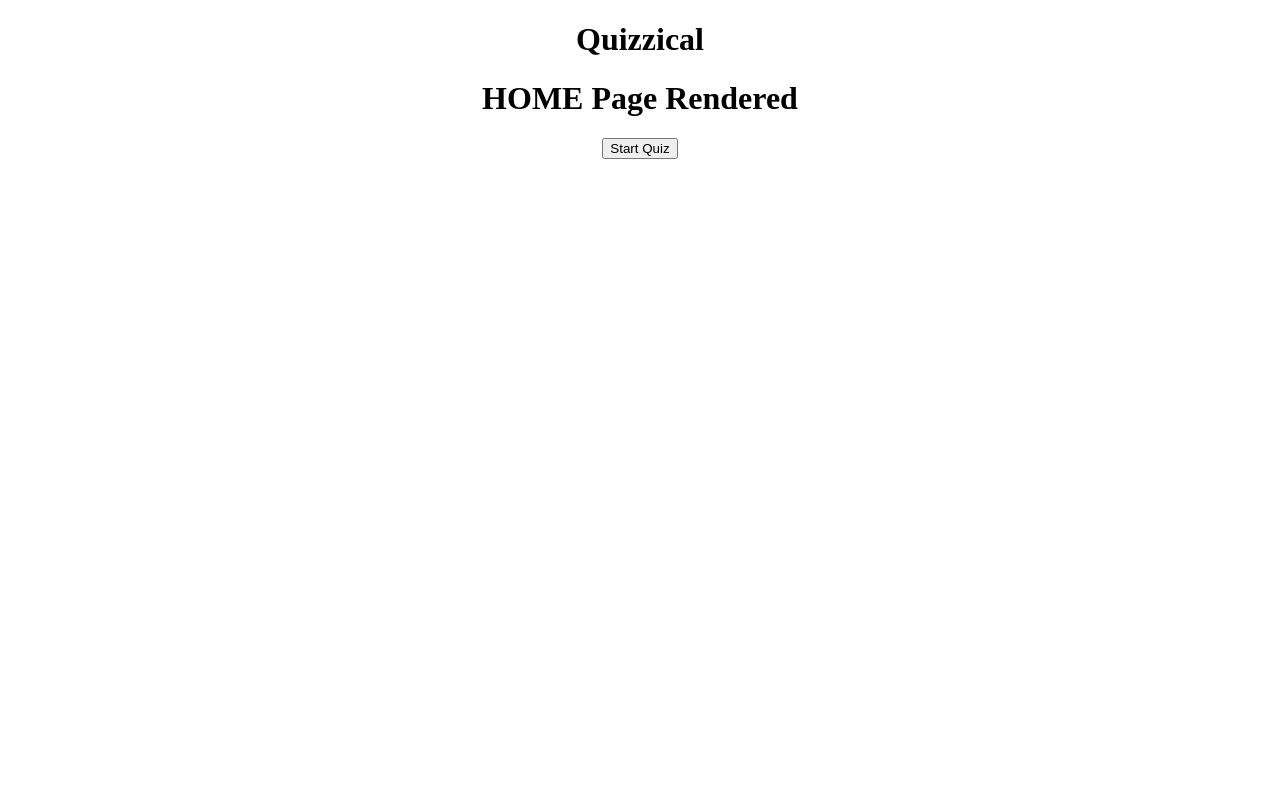
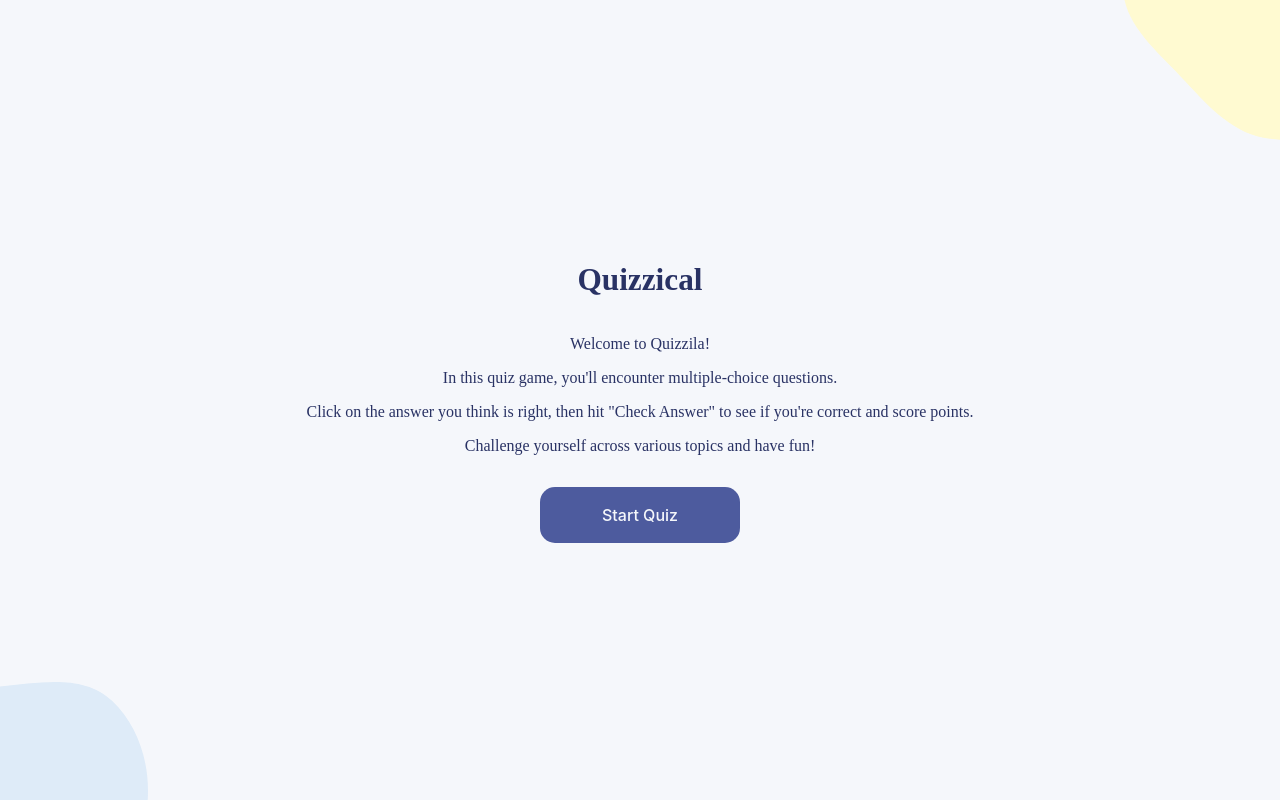
Before and after one commit to roman-thapa/react-quizzical-app, a React (Vite) app: page / in a window 1280 px wide. Built offline with nearby package versions, Linux system fonts and the light colour scheme.

Commit message:
Design your site and put discription in home page

```diff
--- a/src/App.jsx
+++ b/src/App.jsx
@@ -1,5 +1,7 @@
 import React from 'react'
 import HomePage from './HomePage'
+import Game from './Game'
+
 
 function App() {
   const [startQuiz, setStartQuiz] = React.useState(false)
@@ -9,11 +11,13 @@ function App() {
   console.log(startQuiz)
   return (
     <>
-      <h1>Quizzical</h1>
       {!startQuiz && <HomePage
         start={start}
       />}
+      {startQuiz && <Game />}
+
     </>
+
   )
 }
 export default App
--- /dev/null
+++ b/src/Game.jsx
@@ -0,0 +1,11 @@
+import React from "react";
+
+export default function Game() {
+    return (
+        <>
+            <h1>
+                Game Started!!!
+            </h1>
+        </>
+    )
+}
--- a/src/HomePage.jsx
+++ b/src/HomePage.jsx
@@ -1,17 +1,38 @@
 import React from "react";
+
+import TopRight from "./assets/top-right.svg"
+import BottomLeft from "./assets/bottom-left.svg"
 
 export default function HomePage(props) {
     const handleClick = () => {
         props.start()
     }
     return (
-        <>
+        <div className="home--page">
+
+            <img
+                src={TopRight}
+                className="top--right"
+            />
             <h1>
-                HOME Page Rendered
+                Quizzical
             </h1>
-            <button onClick={handleClick}>
+            <div>
+                <p>Welcome to Quizzila!</p>
+                <p>In this quiz game, you'll encounter multiple-choice questions.</p>
+                <p>Click on the answer you think is right, then hit "Check Answer" to see if you're correct and score points.</p>
+                <p>Challenge yourself across various topics and have fun!</p>
+            </div>
+            <button
+                className="start--quiz"
+                onClick={handleClick}
+            >
                 Start Quiz
             </button>
-        </>
+            <img
+              src={BottomLeft}
+              className="bottom--left"
+            />
+        </div>
     )
 }
--- a/src/index.css
+++ b/src/index.css
@@ -1,3 +1,61 @@
 * {
   text-align: center;
+  background: #F5F7FB;
+  color: #293264;
+  text-align: center;
+  font-family: Karla;
+  line-height: normal;
 }
+
+body {
+  margin: 0;
+  padding: 0;
+}
+
+.top--right {
+  position: absolute;
+  top: 0;
+  right: 0;
+}
+
+.bottom--left {
+  position: absolute;
+  bottom: 0;
+  left: 0;
+}
+
+h1 {
+  color: #293264;
+text-align: center;
+font-family: Karla;
+font-size: 31.25px;
+font-style: normal;
+font-weight: 850;
+line-height: normal;
+}
+
+.home--page {
+  width: 100vw;
+  height: 100vh;
+  display: flex;
+  justify-content: center;
+  align-items: center;
+  flex-direction: column;
+
+}
+
+.start--quiz {
+  border-radius: 15px;
+  background: #4D5B9E;
+  width: 12.5rem;
+  height: 3.5rem;
+  border: none;
+  color: #F5F7FB;
+  text-align: center;
+  font-family: Inter;
+  font-size: 16px;
+  font-style: normal;
+  font-weight: 500;
+  line-height: normal;
+  margin: 1rem;
+}
```
Also changed, not shown: src/assets/bottom-left.svg (added), src/assets/top-right.svg (added).
